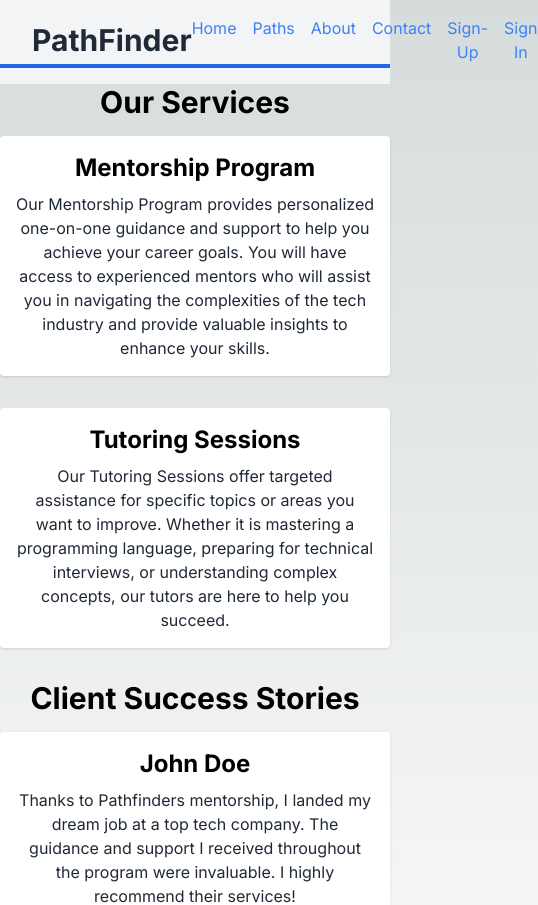
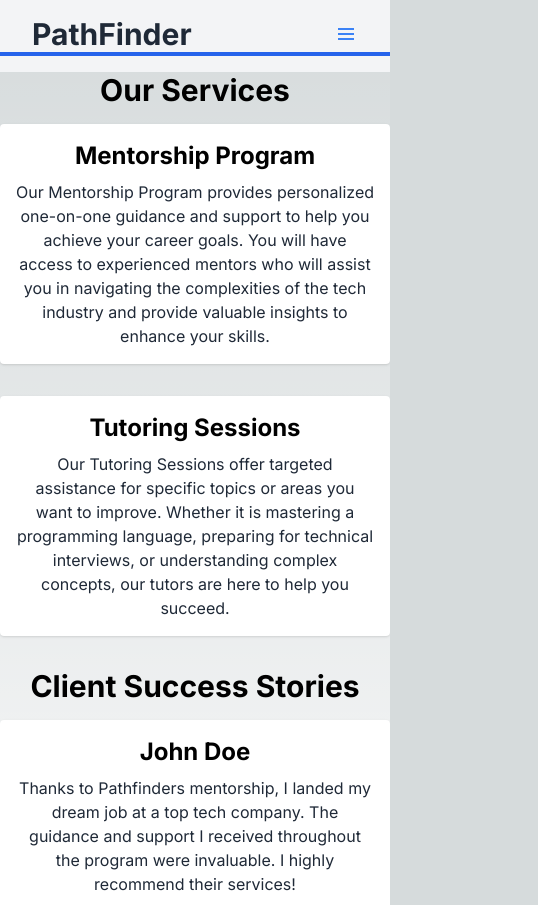
Before and after one commit to jlpanetta1681/1on1mentoring, a Next.js app: page /paths in a window 390 px wide. Shown: the top 905 px of the page, 538 px wide, since content can reach past the window. Built offline with nearby package versions, Linux system fonts and the light colour scheme.

Commit message:
fixed th edeploy errors and made th emain pages mobile friendly

```diff
--- a/src/app/components/NavBar.js
+++ b/src/app/components/NavBar.js
@@ -1,23 +1,60 @@
+'use client'
+
+
+import { useState } from 'react';
 import Link from 'next/link';
 
 const Navbar = () => {
+  const [isMenuOpen, setIsMenuOpen] = useState(false);
+
+  const toggleMenu = () => {
+    setIsMenuOpen(!isMenuOpen);
+  };
+
   return (
-    <div id='nav-bar' className="bg-gray-100 py-4">
+    <div id="nav-bar" className="bg-gray-100 py-4">
       <div className="max-w-4xl mx-auto px-8 flex justify-between items-center">
         <h1 className="text-3xl font-bold text-gray-800">PathFinder</h1>
-        <ul className="flex justify-center space-x-4">
+        <button
+          type="button"
+          className="text-blue-500 hover:text-blue-700 focus:outline-none sm:hidden"
+          onClick={toggleMenu}
+        >
+          <svg
+            className="w-6 h-6 fill-current"
+            viewBox="0 0 24 24"
+            xmlns="http://www.w3.org/2000/svg"
+          >
+            {isMenuOpen ? (
+              <path
+                fillRule="evenodd"
+                clipRule="evenodd"
+                d="M6 18H18V16H6V18ZM6 13H18V11H6V13ZM6 6V8H18V6H6Z"
+              />
+            ) : (
+              <path
+                fillRule="evenodd"
+                clipRule="evenodd"
+                d="M4 6H20V8H4V6ZM4 11H20V13H4V11ZM4 16H20V18H4V16Z"
+              />
+            )}
+          </svg>
+        </button>
+        <ul
+          className={`${
+            isMenuOpen ? 'block' : 'hidden'
+          } sm:flex sm:justify-center sm:space-x-4`}
+        >
           <li>
             <Link href="/">
               <span className="text-blue-500 hover:text-blue-700 cursor-pointer">Home</span>
             </Link>
           </li>
           <li>
-          <Link href="/paths">
+            <Link href="/paths">
               <span className="text-blue-500 hover:text-blue-700 cursor-pointer">Paths</span>
-          </Link>
+            </Link>
           </li>
-
-
           <li>
             <Link href="/about">
               <span className="text-blue-500 hover:text-blue-700 cursor-pointer">About</span>
@@ -30,7 +67,7 @@ const Navbar = () => {
           </li>
           <li>
             <Link href="/signup">
-              <span className="text-blue-500 hover:text-blue-700 cursor-pointer">Sign-Up</span>
+              <span className="text-blue-500 hover:text-blue-700 cursor-pointer">Sign Up</span>
             </Link>
           </li>
           <li>
@@ -41,6 +78,38 @@ const Navbar = () => {
         </ul>
       </div>
       <div className="bg-blue-600 h-1"></div>
+
+      <style jsx>{`
+        #nav-bar {
+          position: sticky;
+          top: 0;
+          z-index: 100;
+        }
+
+        ul {
+          list-style: none;
+          margin: 0;
+          padding: 0;
+        }
+
+        ul li {
+          display: block;
+        }
+
+        ul li span {
+          cursor: pointer;
+        }
+
+        @media (min-width: 640px) {
+          ul {
+            display: flex;
+          }
+
+          ul li {
+            display: inline-block;
+          }
+        }
+      `}</style>
     </div>
   );
 };
--- a/src/app/home/page.js
+++ b/src/app/home/page.js
@@ -1,24 +1,21 @@
-import Navbar from '../components/NavBar'
-import Image from "next/image"
+import Navbar from '../components/NavBar';
+import Image from "next/image";
 
 const Home = () => {
   return (
-    <div className="text-center">
-
-      <h1 className="text-4xl font-bold mb-8">Home</h1>
+    <div>
+      <h1 className="text-2xl font-bold mb-8 text-center">Home</h1>
       <Navbar />
-      <div className="flex flex-col items-center justify-center h-screen">
-  <h1 className="font-bold">About the Founder</h1>
-  <div className="my-4">
-    <Image src="/images/headshot.jpg" width={300} height={300} alt="headshot" className="mx-auto" />
-
-
-      </div>
+      <div className="flex flex-col items-center justify-center">
+        <h1 className="font-bold">About the Founder</h1>
+        <div className="my-4">
+          <Image src="/images/headshot.jpg" layout="responsive" alt="headshot" className="" />
+        </div>
       </div>
 
-      <div className="bg-cover bg-center py-16">
-        <div className="bg-white bg-opacity-75 p-8 max-w-lg mx-auto">
-          <h2 className="text-3xl font-bold mb-4">Experience Unmatched Personalized One-on-One Mentorship</h2>
+      <div className="bg-cover bg-center py-8">
+        <div className="bg-white bg-opacity-75 p-8 max-w-md mx-auto">
+          <h2 className="text-2xl font-bold mb-4">Experience Unmatched Personalized One-on-One Mentorship</h2>
           <p className="text-lg text-gray-800">
             Are you a graduate of an online coding boot camp or another non-traditional educational institution? Are you ready to take your skills to the next level and excel in the world of technology? Look no further! Our program is designed specifically for individuals like you who have taken alternative paths to acquire their knowledge and expertise.
             <br />
```
